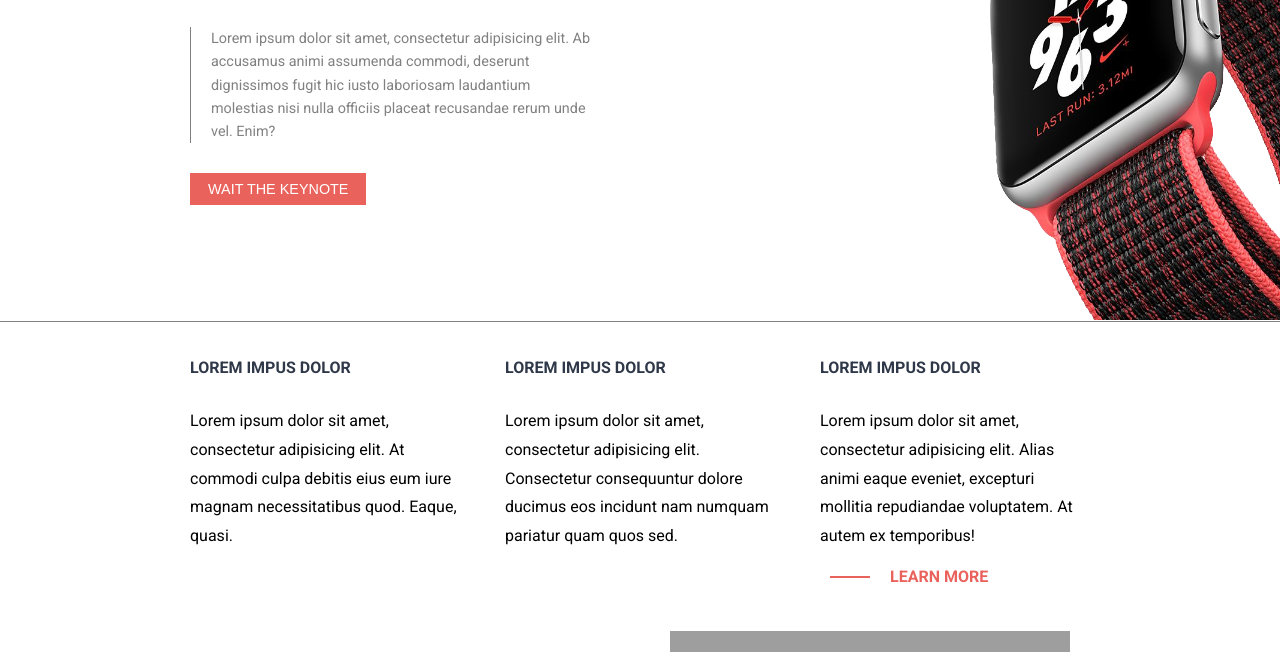
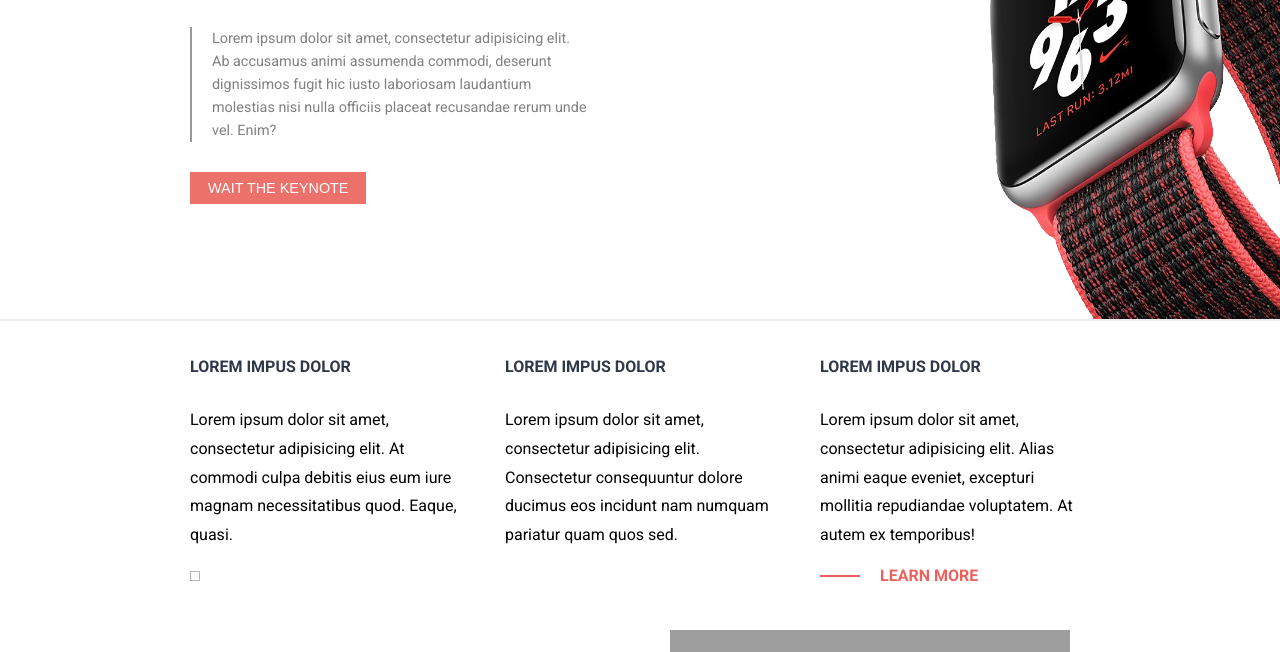
Before and after one commit to MaximGordiyenko/Apple-Thems, a plain HTML site: page index.html in a window 1280 px wide. Shown: the part 300-952 px from the top of the page. Drawn offline with Linux system fonts and the light colour scheme; grey boxes are pictures that could not be loaded.

Commit message:
Rethought link element with animation of content "learn more" Added span element to header and styling it

```diff
--- a/assets/css/main.less
+++ b/assets/css/main.less
@@ -52,9 +52,9 @@ nav {
 }
 
 header {
-    height: 460px;
+    height: 459px;
     background: url("../img/watches.png") no-repeat 100% 0; /*100% to right, 0 from top*/
-    border-bottom: 1px solid #818181;
+    border-bottom: 2px solid #ececec;
     .container {
         width: 900px;
         height: 90%;
@@ -69,7 +69,7 @@ header {
                 width: 400px;
                 margin: 30px 0;
                 padding-left: 20px;
-                border-left: 1px solid #818181;
+                border-left: 2px solid #999999;
                 color: #818181;
                 line-height: 1.6em;
                 font-size: .9em;
@@ -82,8 +82,9 @@ header {
                 padding: 8px 18px;
                 font-size: .9em;
                 text-transform: uppercase;
+                opacity: .9;
                 &:hover {
-                    opacity: .9;
+                    opacity: 1;
                     cursor: pointer;
                 }
             }
@@ -113,7 +114,7 @@ section {
             color: #ea625c;
             text-decoration: none;
             font-weight: bold;
-            margin-left: 70px;
+            margin-left: 60px;
             position: relative;
             transition: .5s;
             &:before {
@@ -130,9 +131,17 @@ section {
             &:hover:before {
                 width: 50px;
             }
-            &:hover {
-                margin-left: 100px;
+            &:after {
+                content: "Learn more";
+                display: inline-block;
+                transition: .5s;
             }
+            &:hover:after {
+                margin-left: 30px;
+            }
+        }
+        span {
+            color: #818181;
         }
     }
 }
@@ -154,7 +163,7 @@ main {
                 width: 400px;
                 margin: 30px 0;
                 padding-left: 20px;
-                border-left: 1px solid #818181;
+                border-left: 2px solid #999999;
                 color: #818181;
                 line-height: 1.6em;
                 font-size: .9em;
@@ -167,8 +176,9 @@ main {
                 padding: 8px 18px;
                 font-size: .9em;
                 text-transform: uppercase;
+                opacity: .9;
                 &:hover {
-                    opacity: .9;
+                    opacity: 1;
                     cursor: pointer;
                 }
             }
@@ -197,7 +207,7 @@ footer {
             width: 300px;
             margin: 30px 0;
             padding-left: 20px;
-            border-left: 1px solid #818181;
+            border-left: 2px solid white;
             color: white;
             line-height: 1.6em;
             font-size: .9em;
@@ -210,8 +220,9 @@ footer {
             padding: 8px 18px;
             font-size: .9em;
             text-transform: uppercase;
+            opacity: .9;
             &:hover {
-                opacity: .9;
+                opacity: 1;
                 cursor: pointer;
             }
         }
--- a/index.html
+++ b/index.html
@@ -33,17 +33,19 @@
         <h3>Lorem impus dolor</h3>
         <p>Lorem ipsum dolor sit amet, consectetur adipisicing elit. At commodi culpa debitis eius eum iure magnam
            necessitatibus quod. Eaque, quasi.</p>
+        <span>&#9633;</span>
     </div>
     <div>
         <h3>Lorem impus dolor</h3>
         <p>Lorem ipsum dolor sit amet, consectetur adipisicing elit. Consectetur consequuntur dolore ducimus eos
            incidunt nam numquam pariatur quam quos sed.</p>
+        <span></span>
     </div>
     <div>
         <h3>Lorem impus dolor</h3>
         <p>Lorem ipsum dolor sit amet, consectetur adipisicing elit. Alias animi eaque eveniet, excepturi mollitia
            repudiandae voluptatem. At autem ex temporibus!</p>
-        <a href="#">Learn more</a>
+        <a href="#"></a>
     </div>
 </section>
 <main>
```
Also changed, not shown: assets/css/main.css, 1 other file.
